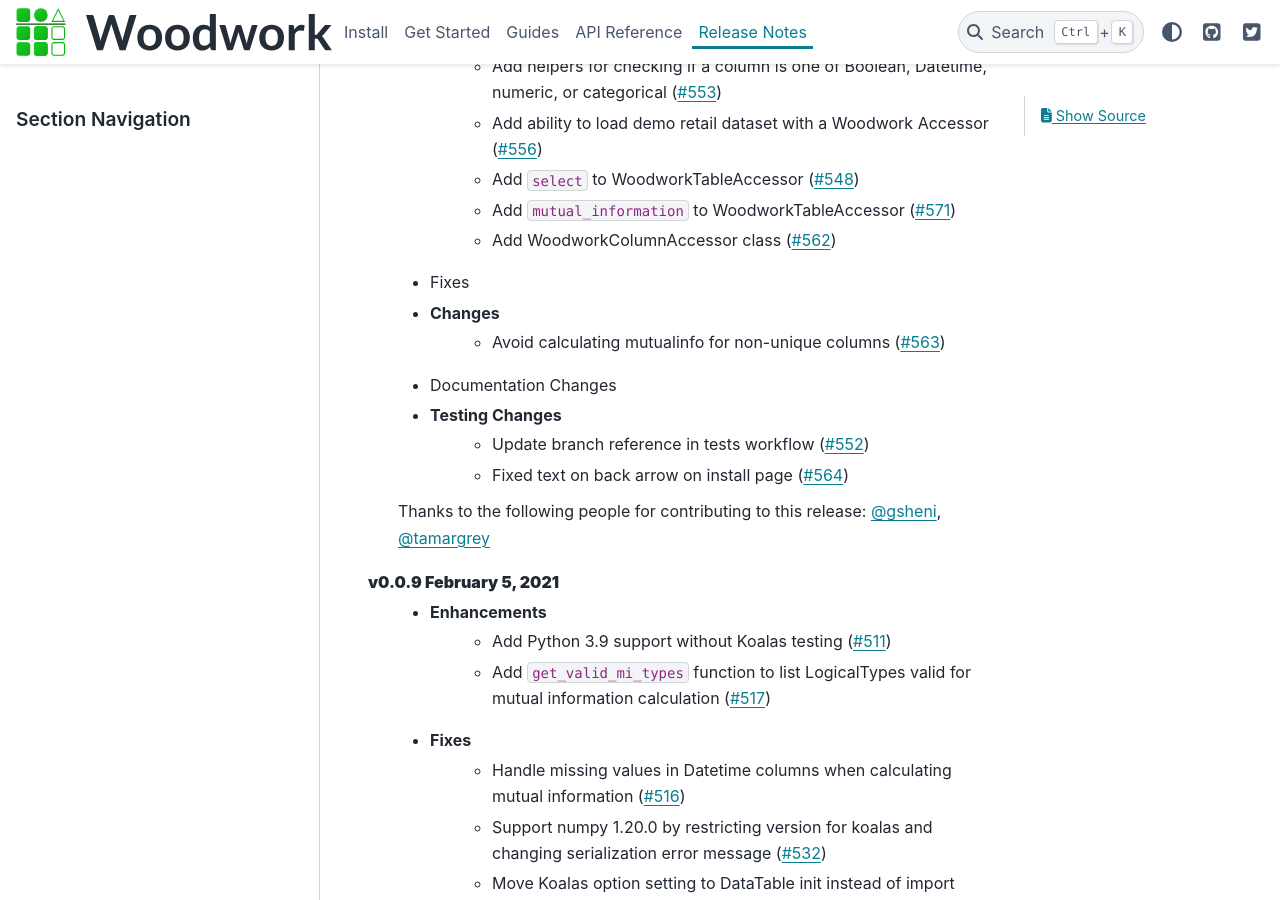
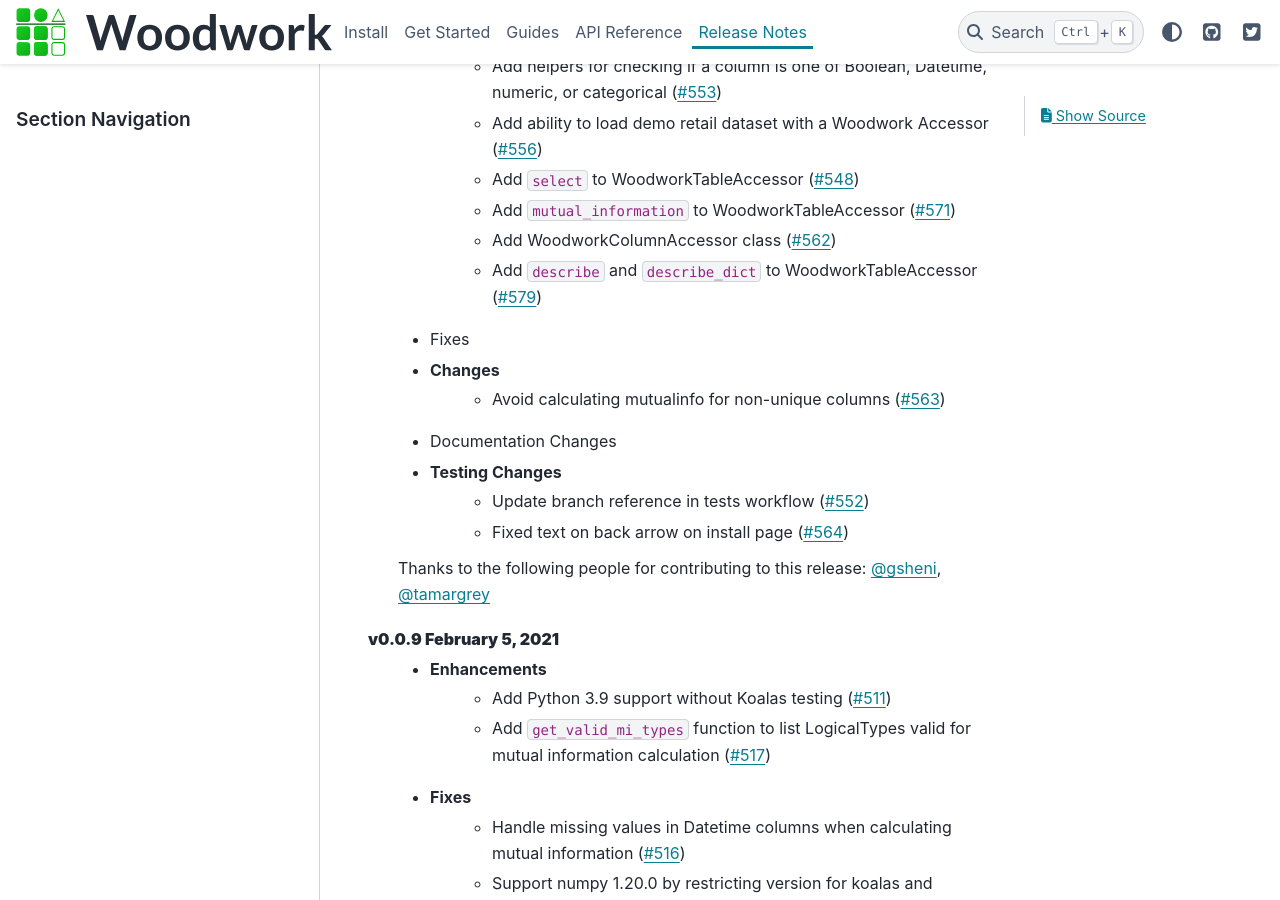
Before and after one commit to alteryx/woodwork, a Sphinx documentation site: the page built from docs/source/release_notes.rst, in a window 1280 px wide and 900 px high, scrolled down 477 px. Built offline with Sphinx 7.4.7 and the PyData theme 0.15.4, drawn with Linux system fonts in a browser that asks for light colours; comment, search, counter and statistics services are not loaded.

Commit message:
Add release note

```diff
--- a/docs/source/release_notes.rst
+++ b/docs/source/release_notes.rst
@@ -15,6 +15,7 @@ Release Notes
         * Add ``select`` to WoodworkTableAccessor (:pr:`548`)
         * Add ``mutual_information`` to WoodworkTableAccessor (:pr:`571`)
         * Add WoodworkColumnAccessor class (:pr:`562`)
+        * Add ``describe`` and ``describe_dict`` to WoodworkTableAccessor (:pr:`579`)
     * Fixes
     * Changes
         * Avoid calculating mutualinfo for non-unique columns (:pr:`563`)
```
Also changed, not shown: 1 other file.
